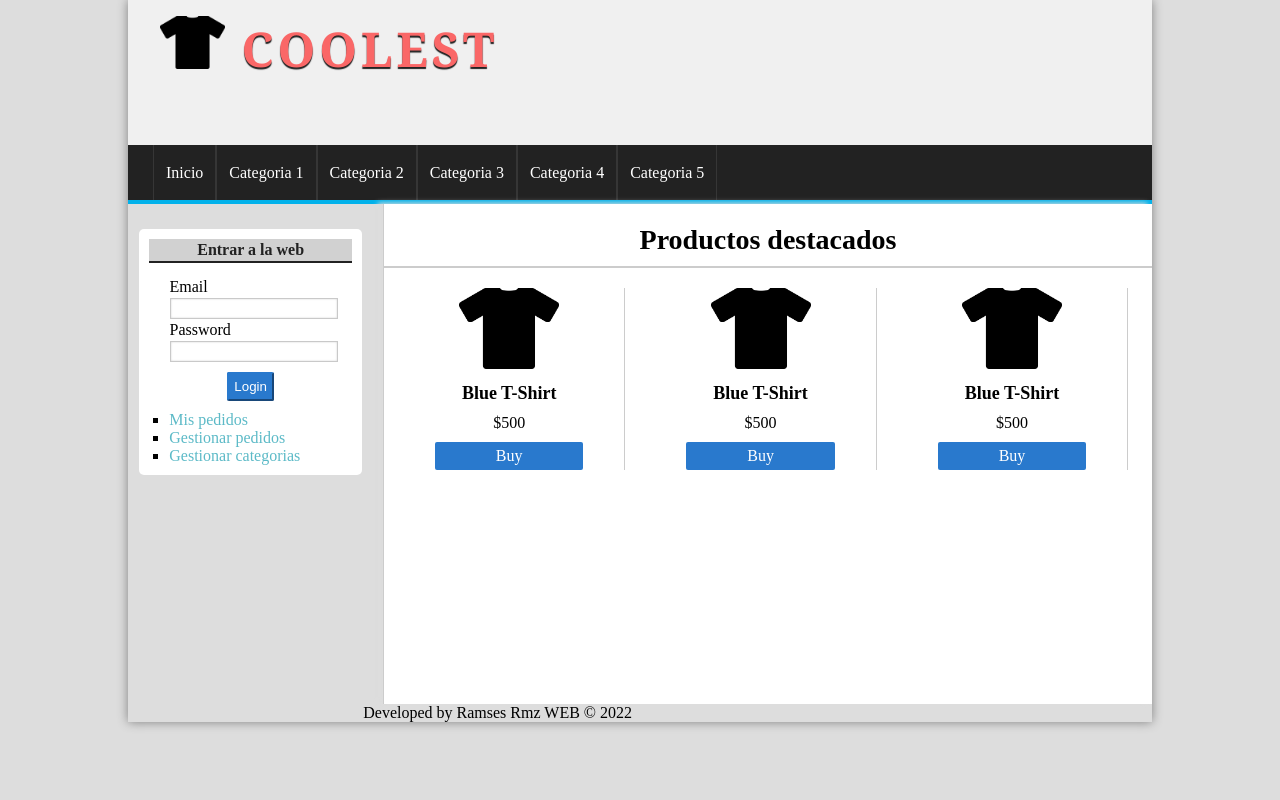
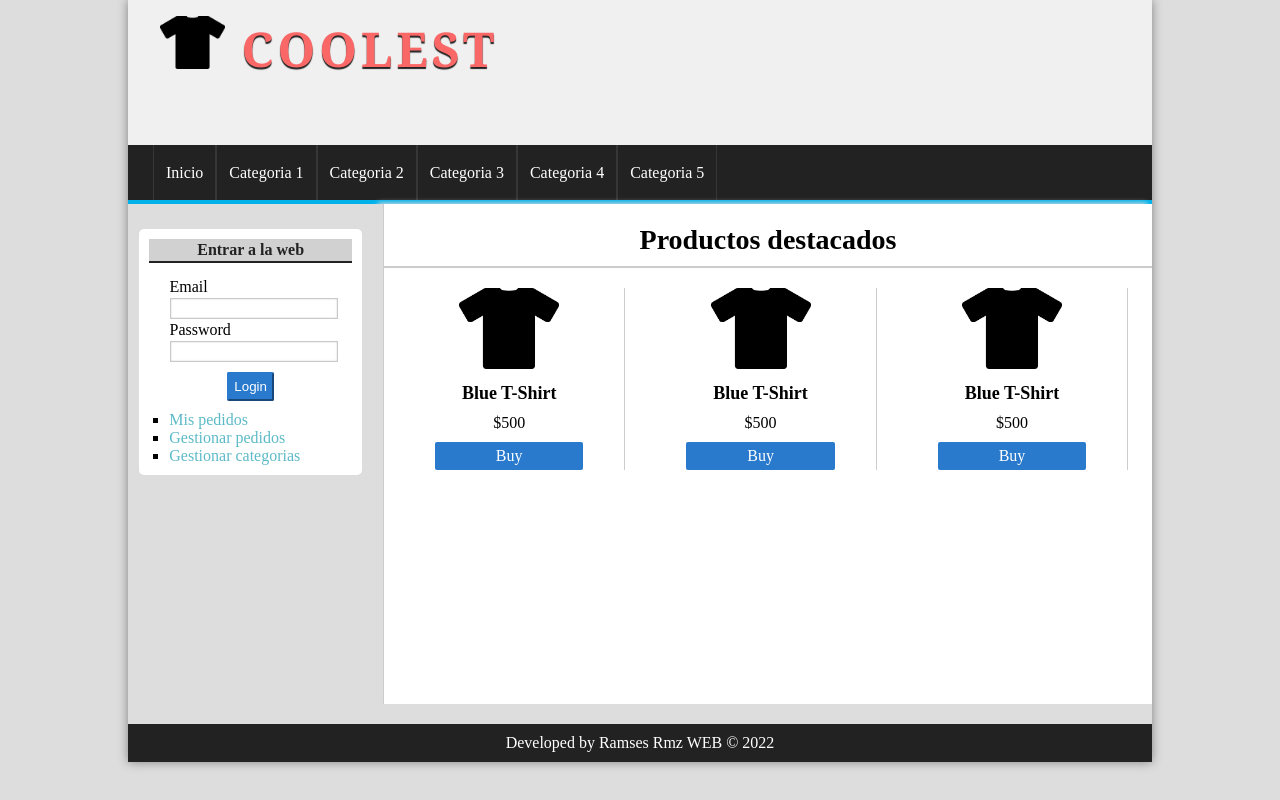
Before and after one commit to HouseCham/proyecto_php_poo, a PHP site: page / in a window 1280 px wide. Run offline with PHP 8.4, Linux system fonts and the light colour scheme.

Commit message:
Footer css done

```diff
--- a/assets/css/main.css
+++ b/assets/css/main.css
@@ -229,6 +229,16 @@ input[type="email"]:focus {
     margin-bottom: 10px;
 }
 
+/* ==================== Footer ==================== */
+#footer{
+    clear: both;
+    text-align: center;
+    padding-top: 10px;
+    padding-bottom: 10px;
+    color: white;
+    background: #222;
+}
+
 @media only screen and (min-width: 1024px){
     #logo_img{
         height: 53px;
```
